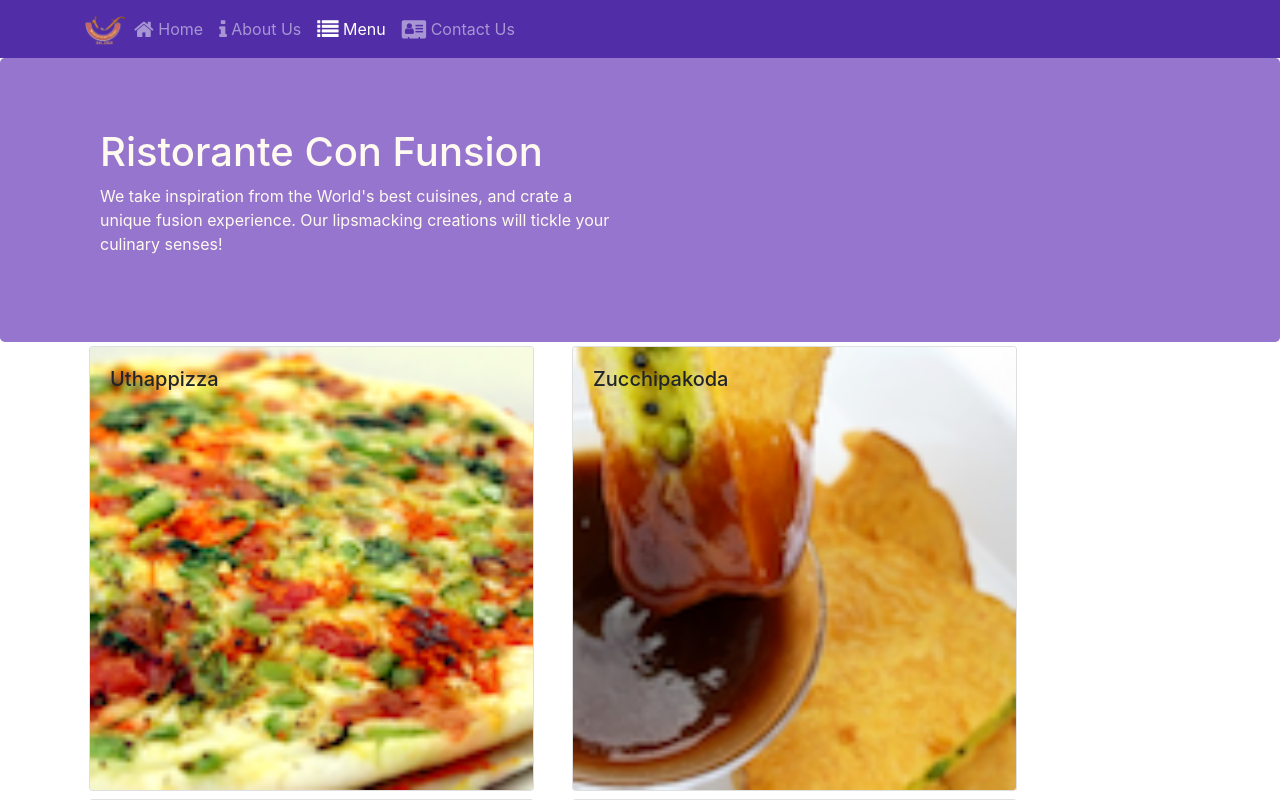
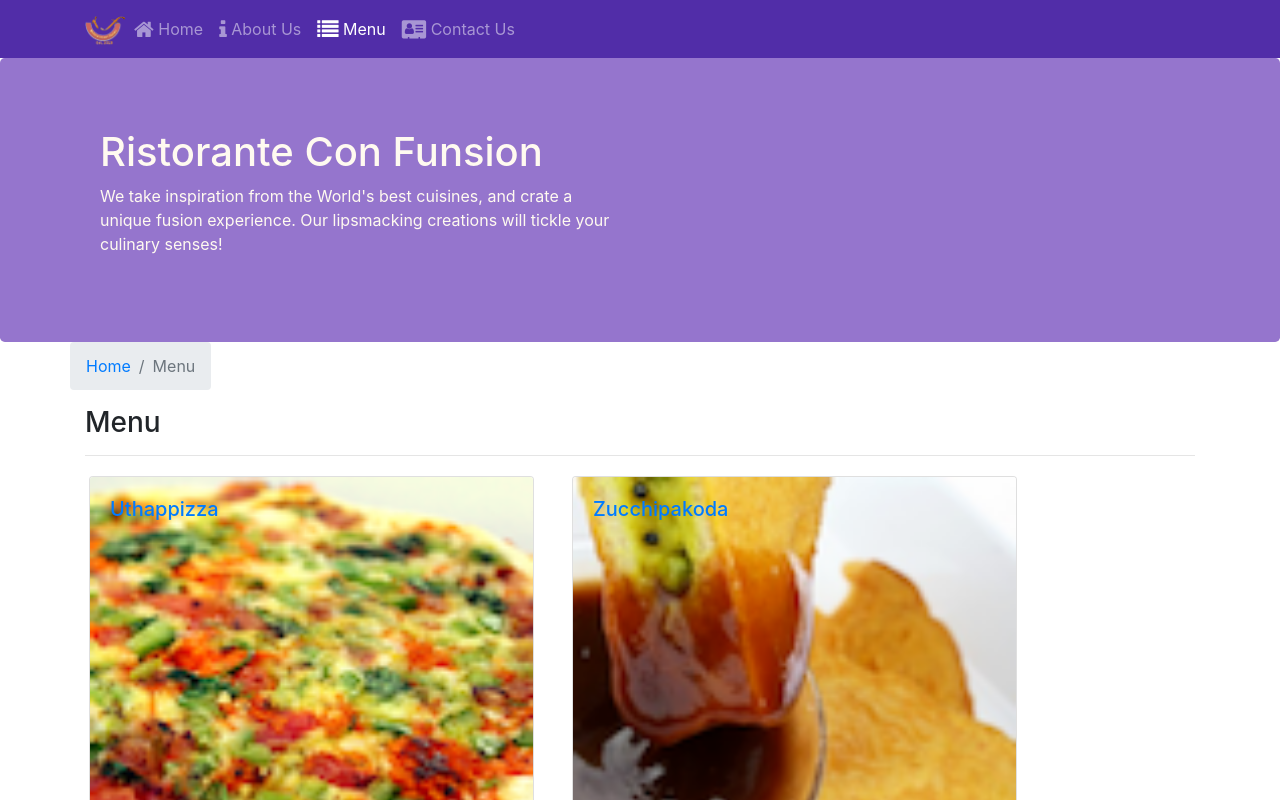
Before and after one commit to hk222c/CoursewithReact, a React (Create React App) app in the folder test-app/: page /menu in a window 1280 px wide. Shown: the top 800 px of the page. Built offline with nearby package versions, Linux system fonts and the light colour scheme.

Commit message:
Single page application
more SPA and split the comments from the dish detail.

```diff
--- a/test-app/src/components/ContactComponent.js
+++ b/test-app/src/components/ContactComponent.js
@@ -1,8 +1,20 @@
 import React from 'react';
+import { Breadcrumb, BreadcrumbItem } from 'reactstrap';
+import { Link } from 'react-router-dom'
 
 function Contact(props) {
     return(
         <div className="container">
+            <div className="row">
+                    <Breadcrumb>
+                        <BreadcrumbItem><Link to='/home'>Home</Link></BreadcrumbItem>
+                        <BreadcrumbItem active>Contact Us</BreadcrumbItem>
+                    </Breadcrumb>
+                    <div className="col-12">
+                        <h3>Contact Us</h3>
+                        <hr />
+                    </div>
+                </div>
             <div className="row row-content">
                 <div className="col-12">
                     <h3>Location Information</h3>
--- a/test-app/src/components/DishdetailComponent.js
+++ b/test-app/src/components/DishdetailComponent.js
@@ -1,20 +1,11 @@
 import React from 'react'
-import { Card, CardImg, CardText, CardBody, CardTitle } from 'reactstrap';
+import { Card, CardImg, CardText, CardBody, CardTitle, Breadcrumb, BreadcrumbItem } from 'reactstrap';
+import { Link } from 'react-router-dom';
 
 
-    function RenderDish({dish}) {
+    function RenderDish({dish}, {comments}) {
         if (dish != null) {
-            const dishComments = dish.comments.map((aComment) => {
-                return (
-                    <div key={aComment.id}>
-                        <CardText>{aComment.comment}</CardText>
-                        <CardText>-- {aComment.author}, {new Intl.DateTimeFormat('en-US', { year: 'numeric', month: 'short', day:'2-digit' }).format(new Date(Date.parse(aComment.date)))}</CardText>
-                        <br/>
-                    </div>
-                )
-            });
             return(
-                <div className="row">
                 <div className="col-12 col-md-5 m-1">
                     <Card>
                         <CardImg width="100%" src={dish.image} alt={dish.name} />
@@ -23,15 +14,6 @@
                             <CardText>{dish.description}</CardText>
                          </CardBody>
                     </Card>
-                    </div>
-                    <div className="col-12 col-md-5">
-                        <Card>
-                            <CardBody>
-                                <CardTitle>Comments</CardTitle>
-                                {dishComments}
-                            </CardBody>
-                        </Card>
-                    </div>
                  </div>
             );
         } else {
@@ -43,10 +25,53 @@
 
     }
 
+    function RenderComments({comments}) {
+        if (comments != null) {
+            const dishComments = comments.map((aComment) => {
+                return (
+                    <div key={aComment.id}>
+                        <CardText>{aComment.comment}</CardText>
+                        <CardText>-- {aComment.author}, {new Intl.DateTimeFormat('en-US', { year: 'numeric', month: 'short', day:'2-digit' }).format(new Date(Date.parse(aComment.date)))}</CardText>
+                        <br/>
+                    </div>
+                )
+            });
+            return(
+                <div className="col-12 col-md-5">
+                        <Card>
+                            <CardBody>
+                                <CardTitle>Comments</CardTitle>
+                                {dishComments}
+                            </CardBody>
+                        </Card>
+                </div>
+            );
+        }else {
+            return(
+                <div></div>
+            );
+        }
+
+    }
+
     const DishdetailComponent = (props) => {
         return (
             <div className="container">
+                <div className="row">
+                    <Breadcrumb>
+                        <BreadcrumbItem><Link to='/menu'>Menu</Link></BreadcrumbItem>
+                        <BreadcrumbItem active>{props.dish.name}</BreadcrumbItem>
+                    </Breadcrumb>
+                    <div className="col-12">
+                        <h3>{props.dish.name}</h3>
+                        <hr />
+                    </div>
+                </div>
+                <div className="row">
                     <RenderDish dish={props.dish} />
+                    <RenderComments comments={props.comments} />
+                </div>
+
             </div>
         );
     }
--- a/test-app/src/components/MainComponent.js
+++ b/test-app/src/components/MainComponent.js
@@ -35,12 +35,21 @@
           leader={this.state.leaders.filter((leader) => leader.featured)[0]} />
       );
     }
+
+    const DishWithId = ({match}) => {
+      return(
+        <DishdetailComponent dish={this.state.dishes.filter((dish) => dish.id === parseInt(match.params.dishId,10))[0]}
+          comments={this.state.comments.filter((comment) => comment.dishId === parseInt(match.params.dishId,10))}
+          />
+      );
+    }
     return (
       <div>
         <Header />
         <Switch>
           <Route path="/home" component={HomePage} />
           <Route exact path="/menu" component={() => <Menu dishes={this.state.dishes} />} />
+          <Route path="/menu/:dishId" component={DishWithId} />
           <Route exact path="/contactus" component={Contact} />
           <Redirect to="/home" />
         </Switch>
--- a/test-app/src/components/MenuComponent.js
+++ b/test-app/src/components/MenuComponent.js
@@ -1,15 +1,19 @@
 import React from 'react';
-import { Card, CardImg, CardImgOverlay, CardTitle } from 'reactstrap';
+import { Card, CardImg, CardImgOverlay, CardTitle, Breadcrumb, BreadcrumbItem } from 'reactstrap';
+import { Link } from 'react-router-dom';
 
 
     function RenderMenuItem({ dish, onClick }) {
         return(
-            <Card onClick={() => onClick(dish.id)}>
-                        <CardImg width="100%" src={dish.image} alt={dish.name} />
+            <Card>
+                <Link to={`/menu/${dish.id}`} >
+                    <CardImg width="100%" src={dish.image} alt={dish.name} />
                         <CardImgOverlay>
                             <CardTitle>{dish.name}</CardTitle>
-                        </CardImgOverlay>
-                    </Card>
+                    </CardImgOverlay>
+                </Link>
+
+            </Card>
 
         );
     }
@@ -20,13 +24,23 @@
         const menu = props.dishes.map((dish) => {
             return (
                 <div key={dish.id} className="col-12 col-md-5 m-1">
-                    <RenderMenuItem dish={dish} onClick={props.onClick} />
+                    <RenderMenuItem dish={dish} />
                 </div>
             );
         });
 
         return (
             <div className="container">
+                <div className="row">
+                    <Breadcrumb>
+                        <BreadcrumbItem><Link to='/home'>Home</Link></BreadcrumbItem>
+                        <BreadcrumbItem active>Menu</BreadcrumbItem>
+                    </Breadcrumb>
+                    <div className="col-12">
+                        <h3>Menu</h3>
+                        <hr />
+                    </div>
+                </div>
                 <div className="row">
                     {menu}
                 </div>
```
Lines whose indentation alone changed are shown as unchanged.
